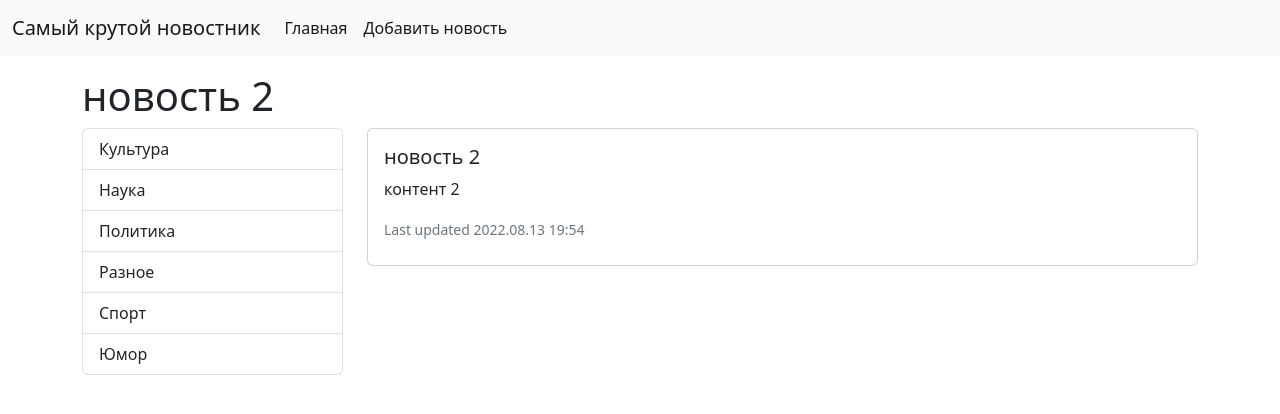
After one commit to fivan999/news_site, a Django app: page /news/2 in a window 1280 px wide. The commit adds this page. Shown: the top 414 px of the page. Run offline with Django 4.2, Linux system fonts and the light colour scheme; data comes from the database, SQL or seed files in the repository.

Commit message:
first_commit

```diff
--- a/mysite1/news/models.py
+++ b/mysite1/news/models.py
@@ -1,4 +1,5 @@
 from django.db import models
+from django.urls import reverse
 
 # Create your models here.
 
@@ -14,6 +15,9 @@ class News(models.Model):
 
     def __str__(self):
         return self.title
+
+    def get_absolute_url(self):
+        return reverse('view_news', kwargs={'news_id': self.pk})
 
     class Meta:
         verbose_name = 'Новость'
@@ -31,3 +35,6 @@ class Category(models.Model):
 
     def __str__(self):
         return self.title
+
+    def get_absolute_url(self):
+        return reverse(viewname='category', kwargs={'category_id': self.pk})
--- a/mysite1/news/templates/news/list_categories.html
+++ b/mysite1/news/templates/news/list_categories.html
@@ -1,6 +1,6 @@
 <div class="list-group">
     {% for item in categories %}
-    <a href="{% url 'category' item.pk %}" class="list-group-item list-group-item-action"
+    <a href="{{ item.get_absolute_url }}" class="list-group-item list-group-item-action"
        aria-current="true">
         {{ item.title }}
     </a>
--- /dev/null
+++ b/mysite1/news/templates/news/view_news.html
@@ -0,0 +1,32 @@
+{% extends 'base.html' %}
+
+{% block title %}
+
+    {{ news_item.title }}
+
+{% endblock %}
+
+{% block sidebar_title %}
+
+    <h1>{{ news_item.title }}</h1>
+
+{% endblock %}
+
+{% block content %}
+
+    <div class="card mb-3">
+        <div class="card-body">
+            <div class="media">
+                <div class="media-body mb-2">
+                    <h5 class="card-title">{{ news_item.title }}</h5>
+                    <p class="card-text">{{ news_item.content }}</p>
+                    <p class="card-text"><small class="text-muted">Last updated {{ news_item.updated_at|date:"Y.m.d H:i" }}</small></p>
+                </div>
+                {% if news_item.image %}
+                <img src={{ news_item.image.url }} class="card-img-bottom mb-3" alt="..." style="max-width: 30%">
+                {% endif %}
+            </div>
+        </div>
+    </div>
+
+{% endblock %}
--- a/mysite1/news/urls.py
+++ b/mysite1/news/urls.py
@@ -2,5 +2,6 @@ from django.urls import path
 from .views import *
 urlpatterns = [
     path('', index, name='home'),
-    path('category/<int:category_id>', get_category, name='category')
+    path('category/<int:category_id>', get_category, name='category'),
+    path('news/<int:news_id>', view_news, name='view_news')
 ]
--- a/mysite1/news/views.py
+++ b/mysite1/news/views.py
@@ -1,15 +1,16 @@
 from django.shortcuts import render
 from django.http import HttpResponse
 from news.models import News, Category
+from django.shortcuts import get_object_or_404
 
 # Create your views here.
+
 
 def index(request):
     news = News.objects.exclude(is_published=0)
     context = {
         'news': news,
-        'title': 'Новости',
-        'category': 'Новости'
+        'title': 'Новости'
     }
     return render(request, 'news/index.html', context)
 
@@ -22,3 +23,11 @@ def get_category(request, category_id):
         'category': category
     }
     return render(request, 'news/category.html', context)
+
+
+def view_news(request, news_id):
+    news_item = get_object_or_404(News, pk=news_id)
+    context = {
+        'news_item': news_item
+    }
+    return render(request, 'news/view_news.html', context)
--- a/mysite1/templates/base.html
+++ b/mysite1/templates/base.html
@@ -15,7 +15,9 @@
 
 <div class="container mt-3">
     <div class="row">
-        <h1>{{ category.title }}</h1>
+        {% block sidebar_title %}
+            <h1>Новости</h1>
+        {% endblock %}
         <div class="col-md-3 mb-3">
         {% block sidebar %}
             {% include 'inc/_sidebar.html' %}
@@ -24,23 +26,7 @@
 
         <div class="col-md-9">
         {% block content %}
-                {% for item in news %}
-                <div class="card mb-3">
-                    <div class="card-body">
-                        <div class="media">
-                            <div class="media-body mb-2">
-                                <h5 class="card-title">{{ item.title }}</h5>
-                                <p class="card-text">{{ item.content }}</p>
-                                <p class="card-text"><small class="text-muted">Last updated {{ item.updated_at|date:"Y.m.d H:i" }}</small></p>
-                                <a href="{% url 'home' %}" class="btn btn-primary">Go somewhere</a>
-                            </div>
-                            {% if item.image %}
-                            <img src={{ item.image.url }} class="card-img-bottom mb-3" alt="..." style="max-width: 30%">
-                            {% endif %}
-                        </div>
-                    </div>
-                </div>
-            {% endfor %}
+            CONTENT
         {% endblock %}
         </div>
 
--- a/mysite1/templates/inc/_nav.html
+++ b/mysite1/templates/inc/_nav.html
@@ -15,7 +15,6 @@
                 <li class="nav-item">
                     <a class="nav-link active" aria-current="page" href="{% url 'home' %}">Добавить новость</a>
                 </li>
-
             </ul>
         </div>
     </div>
```
Also changed, not shown: mysite1/news/templates/news/category.html (+27 -0 lines), mysite1/news/templates/news/index.html (+21 -0 lines).
